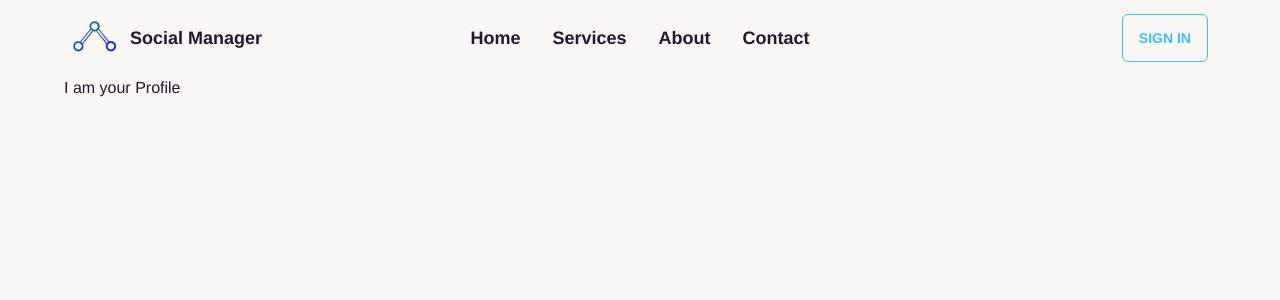
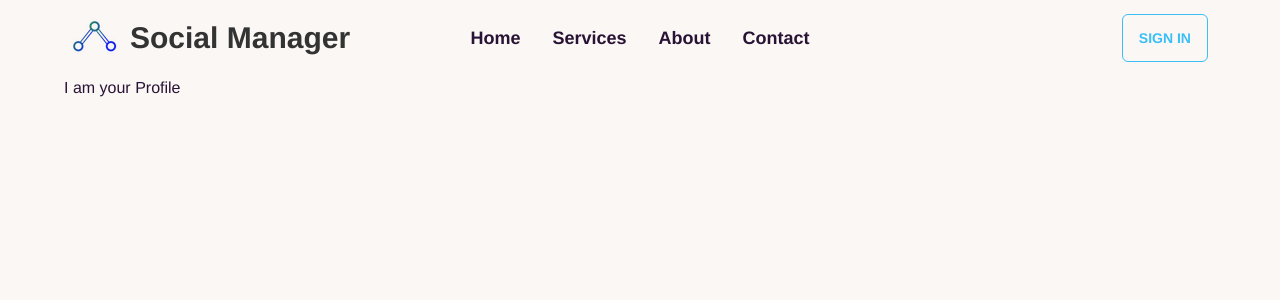
Before and after one commit to mkasiam/social-manager, a React (Vite) app: page /profile in a window 1280 px wide. Shown: the top 300 px of the page. Built offline with nearby package versions, Linux system fonts and the light colour scheme; no server answers.

Commit message:
user profile picture addded

```diff
--- a/src/components/Home/Event.jsx
+++ b/src/components/Home/Event.jsx
@@ -14,7 +14,7 @@ const Event = ({ aEvent }) => {
         <div className="hero-content text-center text-neutral-content">
           <div>
             <h1
-              className="text-5xl mb-5 text-[#ffffff] font-bold"
+              className="text-2xl md:text-3xl lg:text-5xl mb-5 text-[#ffffff] font-bold"
             >
               {title}
             </h1>
--- a/src/components/Home/OurService/OurService.jsx
+++ b/src/components/Home/OurService/OurService.jsx
@@ -1,7 +1,7 @@
 import PropTypes from "prop-types";
 import { Link } from "react-router-dom";
-const OurService = ({ singleService }) => {
-  const { name, image, price, description, category_name ,id} = singleService;
+const OurService = ({ aService }) => {
+  const { name, image, price, description, category_name ,id} = aService;
   return (
     <div className="bg-[#FFF] rounded-md">
       <div className="relative">
@@ -34,6 +34,6 @@ const OurService = ({ singleService }) => {
   );
 };
 OurService.propTypes = {
-  singleService: PropTypes.object.isRequired,
+  aService: PropTypes.object.isRequired,
 };
 export default OurService;
--- a/src/components/Home/OurServices/OurServices.jsx
+++ b/src/components/Home/OurServices/OurServices.jsx
@@ -10,7 +10,7 @@ const OurServices = () => {
     },[])
   return (
     <div className="py-4">
-      <div className="text-center space-y-2">
+      <div className="text-center space-y-3 py-2">
         <h1 className="text-xl md:text-2xl lg:text-4xl font-bold">Discover Our Comprehensive Services</h1>
         <p className="text-lg text-[#333]">
           Tailored Solutions to Meet Your Unique Needs and Enhance Your Experience
@@ -18,7 +18,7 @@ const OurServices = () => {
       </div>
       <div className="grid grid-cols-1 md:grid-cols-2 lg:grid-cols-3 gap-5 my-4">
         {
-            OurServices.map((singleService)=><OurService key={singleService.id} singleService={singleService}></OurService>)
+            OurServices.map((aService)=><OurService key={aService.id} aService={aService}></OurService>)
         }
       </div>
     </div>
--- a/src/components/Navbar/Navbar.jsx
+++ b/src/components/Navbar/Navbar.jsx
@@ -27,7 +27,7 @@ const Navbar = () => {
   );
   return (
     <div className="navbar bg-base-100">
-      <div className="navbar-start">
+      <div className="navbar-start gap-7">
         <div className="dropdown lg:hidden">
           <label tabIndex={0} className="btn btn-ghost btn-circle">
             <svg
@@ -52,10 +52,14 @@ const Navbar = () => {
             {links}
           </ul>
         </div>
-        <div className="flex justify-center items-center gap-2">
-          <img src="logo.png" alt="" />
-          <h1 className="text-lg font-bold">Social Manager</h1>
-        </div>
+        <Link to="/">
+          <div className="flex justify-center items-center gap-2">
+            <img src="/logo.png" alt="" />
+            <h1 className="text-xl md:text-3xl lg:text-3xl text-[#333] font-bold">
+              Social Manager
+            </h1>
+          </div>
+        </Link>
       </div>
       <div className="navbar-center hidden lg:flex">
         <ul className="menu menu-horizontal px-1 text-lg font-semibold">
@@ -64,7 +68,6 @@ const Navbar = () => {
       </div>
       {/* Right side: User picture and login button */}
       <div className="navbar-end flex items-center">
-
         <div>
           {user ? (
             <div className="dropdown dropdown-end">
@@ -78,9 +81,7 @@ const Navbar = () => {
                 className="mt-3 z-[1] p-2 shadow menu menu-sm dropdown-content bg-base-100 rounded-box w-52"
               >
                 <li>
-                  <Link to="/profile">
-                    Profile
-                  </Link>
+                  <Link to="/profile">Profile</Link>
                 </li>
                 <li>
                   <a onClick={handleLogOut}>Logout</a>
--- a/src/components/PrivateRoute/PrivateRoute.jsx
+++ b/src/components/PrivateRoute/PrivateRoute.jsx
@@ -6,9 +6,8 @@ import PropTypes from 'prop-types';
 const PrivateRoute = ({children}) => {
     const {user,loading} = useContext(AuthContext);
     const location = useLocation();
-    console.log(location);
     if(loading){
-        return <span className="loading loading-dots loading-lg"></span>
+        return <span className="loading loading-dots loading-lg text-center py-14"></span>
     }
     if(user){
         return children;
```
Also changed, not shown: src/components/pages/SingIn/SignIn.jsx (+15 -19 lines).
